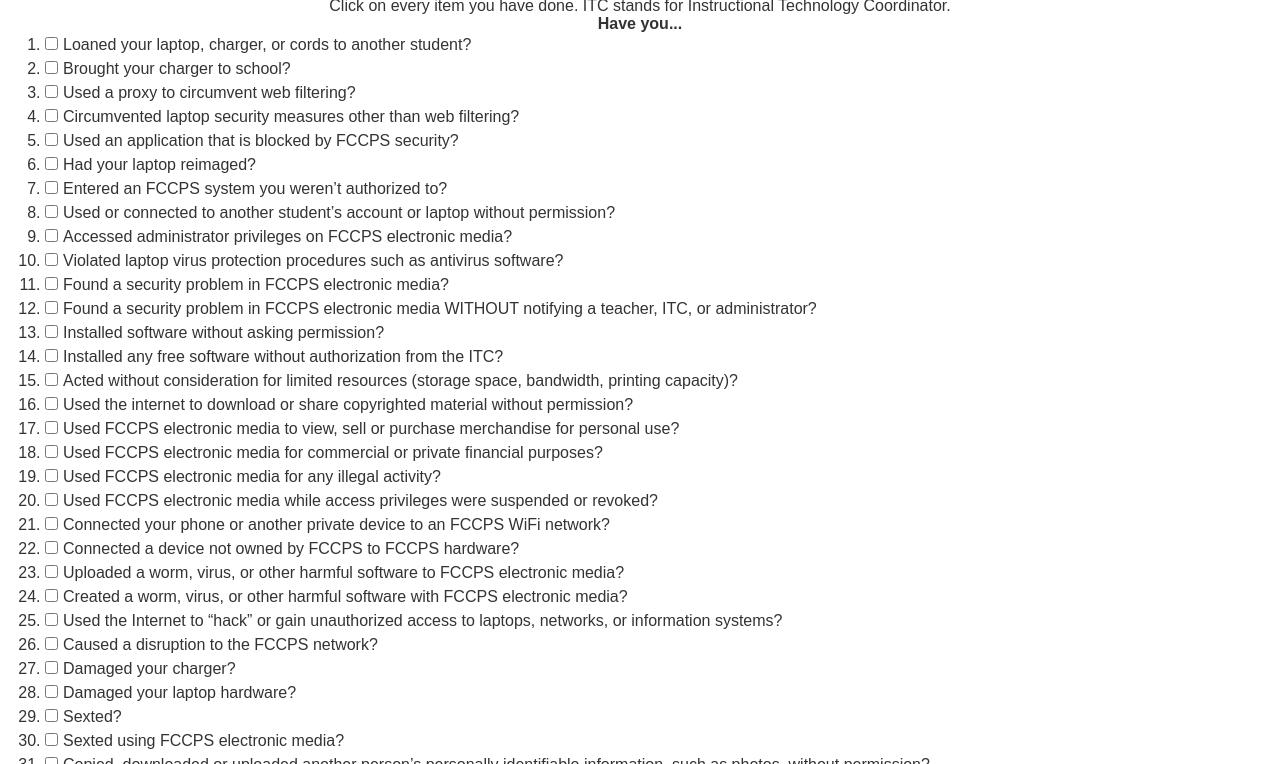
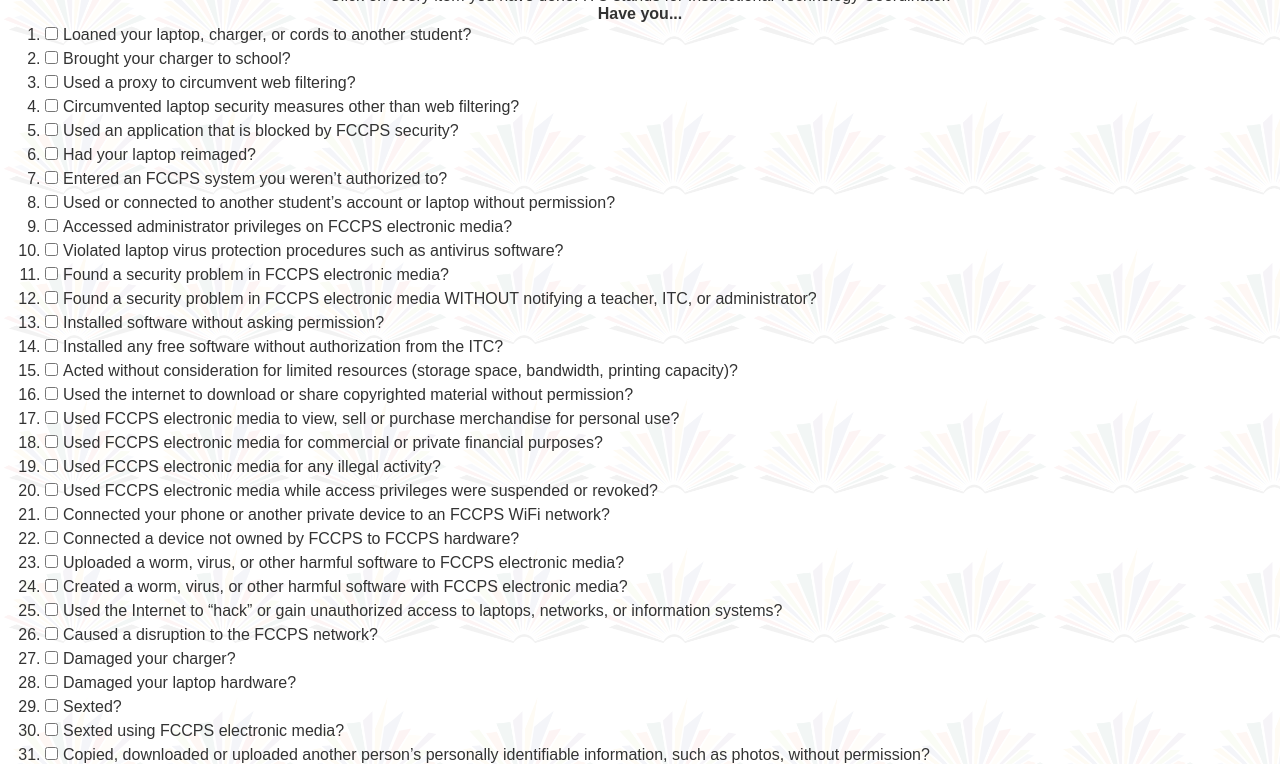
Before and after one commit to acceptableusepuritytest/acceptableusepuritytest.github.io, a plain HTML site: page index.html in a window 1280 px wide. Shown: the part 77-841 px from the top of the page. Drawn offline with Linux system fonts and the light colour scheme; a web font is replaced by a local one.

Commit message:
Add background

```diff
--- a/styles.css
+++ b/styles.css
@@ -10,8 +10,12 @@
     margin: 0;
     padding: 0;
 }
+html {
+    background: url(images/fccps.png) white repeat;
+    background-size: 150px;
+}
 body {
-    border-top: solid 10px #00356b;
+    background-color: rgba(255, 255, 255, 0.95);
     color: #333;
     padding: 10px;
     font-size: 16px;
```
